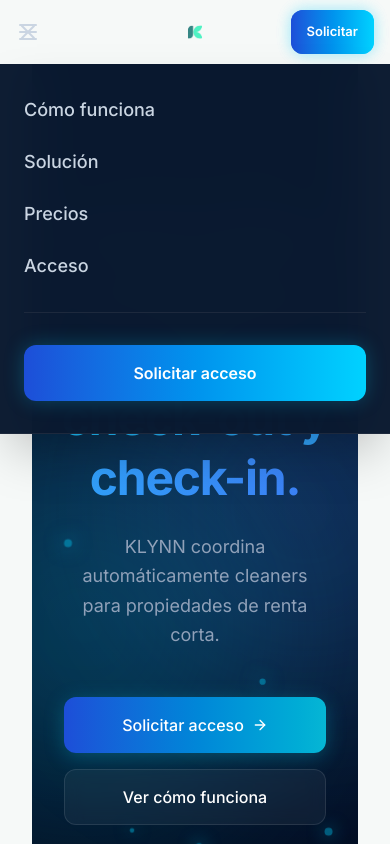
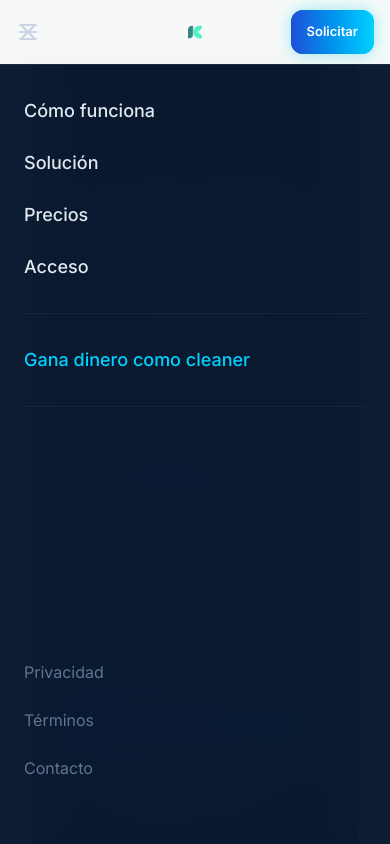
Before and after one commit to hostklynn-ux/klynn-landing, a Next.js app: page / in a window 390 px wide. Both pictures are taken after a click on the button 28 px from the left and 32 px from the top of the page. Shown: the top 844 px of the page. Built offline with nearby package versions, Linux system fonts and the light colour scheme.

Commit message:
styles: adjust hamburguer menu options

```diff
--- a/src/components/landing/Header.tsx
+++ b/src/components/landing/Header.tsx
@@ -4,12 +4,13 @@
 import { Menu, X } from "lucide-react";
 import { Button } from "../ui/button";
 import Image from "next/image";
+import Link from "next/link";
 
 const navLinks = [
   { label: "Cómo funciona", href: "#how-klynn-works" },
   { label: "Solución", href: "#solution" },
-  { label: "Precios", href: "#precios" },
-  { label: "Acceso", href: "#acceso" },
+  { label: "Precios", href: "#prices" },
+  { label: "Acceso", href: "#contact" },
 ];
 
 const Header = () => {
@@ -59,7 +60,7 @@
         </div>
 
         <div className="hidden md:flex flex-1 justify-start">
-          <a href="#hero" className="flex items-center hover:opacity-90 transition-opacity">
+          <Link href="#hero" className="flex items-center hover:opacity-90 transition-opacity">
             <Image
               priority
               width={80}
@@ -68,11 +69,11 @@
               alt="KLYNN Logo"
               className="h-8 w-auto object-contain"
             />
-          </a>
+          </Link>
         </div>
 
         <div className="flex-none flex justify-center md:hidden">
-          <a href="#hero" className="flex items-center hover:opacity-90 transition-opacity">
+          <Link href="#hero" className="flex items-center hover:opacity-90 transition-opacity">
             <Image
               priority
               width={70}
@@ -81,18 +82,18 @@
               alt="KLYNN Logo"
               className="h-7 w-auto object-contain"
             />
-          </a>
+          </Link>
         </div>
 
         <nav className="hidden md:flex flex-none justify-center gap-8">
           {navLinks.map((link) => (
-            <a
+            <Link
               key={link.href}
               href={link.href}
               className="text-slate-200 hover:text-[#00d2ff] transition-colors font-medium text-[15px] tracking-wide"
             >
               {link.label}
-            </a>
+            </Link>
           ))}
         </nav>
 
@@ -106,31 +107,61 @@
             <span className="hidden md:inline">Solicitar acceso</span>
           </Button>
         </div>
-
       </div>
 
       {mobileOpen && (
-        <div className="md:hidden absolute top-16 left-0 w-full bg-[#0a192f]/98 backdrop-blur-xl border-b border-slate-800 shadow-2xl animate-in slide-in-from-top-2 fade-in duration-200">
-          <nav className="flex flex-col px-6 py-8 gap-6">
+        <div className="md:hidden absolute top-16 left-0 w-full h-[calc(100vh-64px)] bg-[#0a192f]/98 backdrop-blur-xl border-t border-slate-800 shadow-2xl animate-in slide-in-from-top-2 fade-in duration-200 overflow-y-auto">
+          <nav className="flex flex-col px-6 py-8 min-h-full">
+
+            <div className="flex flex-col gap-6">
               {navLinks.map((link) => (
-              <a
+                <Link
                   key={link.href}
                   href={link.href}
                   onClick={() => setMobileOpen(false)}
-                className="text-slate-300 hover:text-white text-lg font-medium transition-colors"
+                  className="text-slate-200 hover:text-white text-lg font-medium transition-colors"
                 >
                   {link.label}
-              </a>
+                </Link>
               ))}
+            </div>
 
-            <div className="w-full h-px bg-slate-800 my-2"></div>
+            <div className="w-full h-px bg-slate-800/80 my-8"></div>
 
-            <Button
-              className="w-full h-14 text-white font-semibold text-base transition-all duration-300 bg-gradient-to-r from-[#1d4ed8] to-[#00d2ff] hover:opacity-90 shadow-[0_0_20px_rgba(0,210,255,0.25)] border-0 rounded-xl"
-              onClick={scrollToContact}
+            <Link
+              href="#cleaner"
+              onClick={() => setMobileOpen(false)}
+              className="text-[#00d2ff] hover:text-white text-lg font-medium transition-colors"
             >
-              Solicitar acceso
-            </Button>
+              Gana dinero como cleaner
+            </Link>
+
+            <div className="w-full h-px bg-slate-800/80 my-8"></div>
+
+            <div className="flex flex-col gap-6 mt-auto pb-8">
+              <Link
+                href="#privacy"
+                onClick={() => setMobileOpen(false)}
+                className="text-slate-500 hover:text-slate-300 text-base transition-colors"
+              >
+                Privacidad
+              </Link>
+              <Link
+                href="#terms"
+                onClick={() => setMobileOpen(false)}
+                className="text-slate-500 hover:text-slate-300 text-base transition-colors"
+              >
+                Términos
+              </Link>
+              <Link
+                href="#contact"
+                onClick={() => setMobileOpen(false)}
+                className="text-slate-500 hover:text-slate-300 text-base transition-colors"
+              >
+                Contacto
+              </Link>
+            </div>
+
           </nav>
         </div>
       )}
```
Lines whose indentation alone changed are shown as unchanged.
